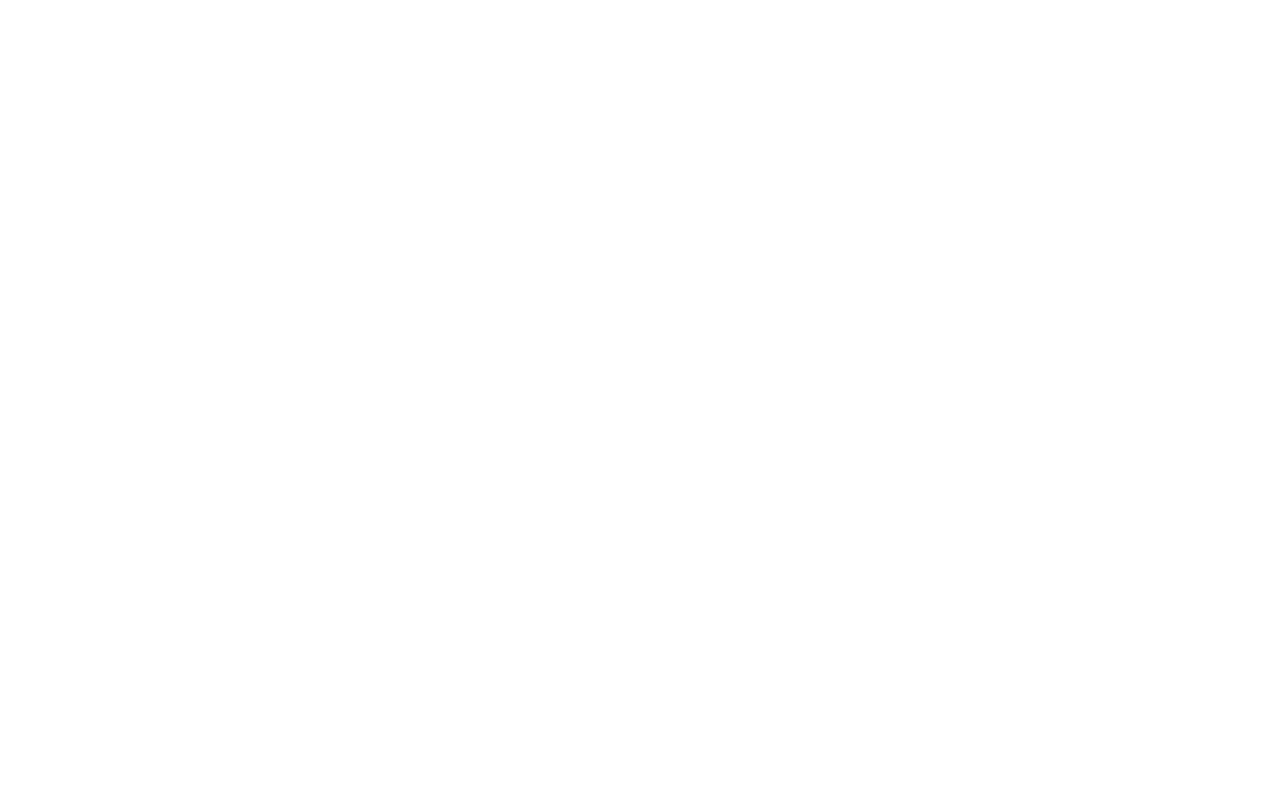
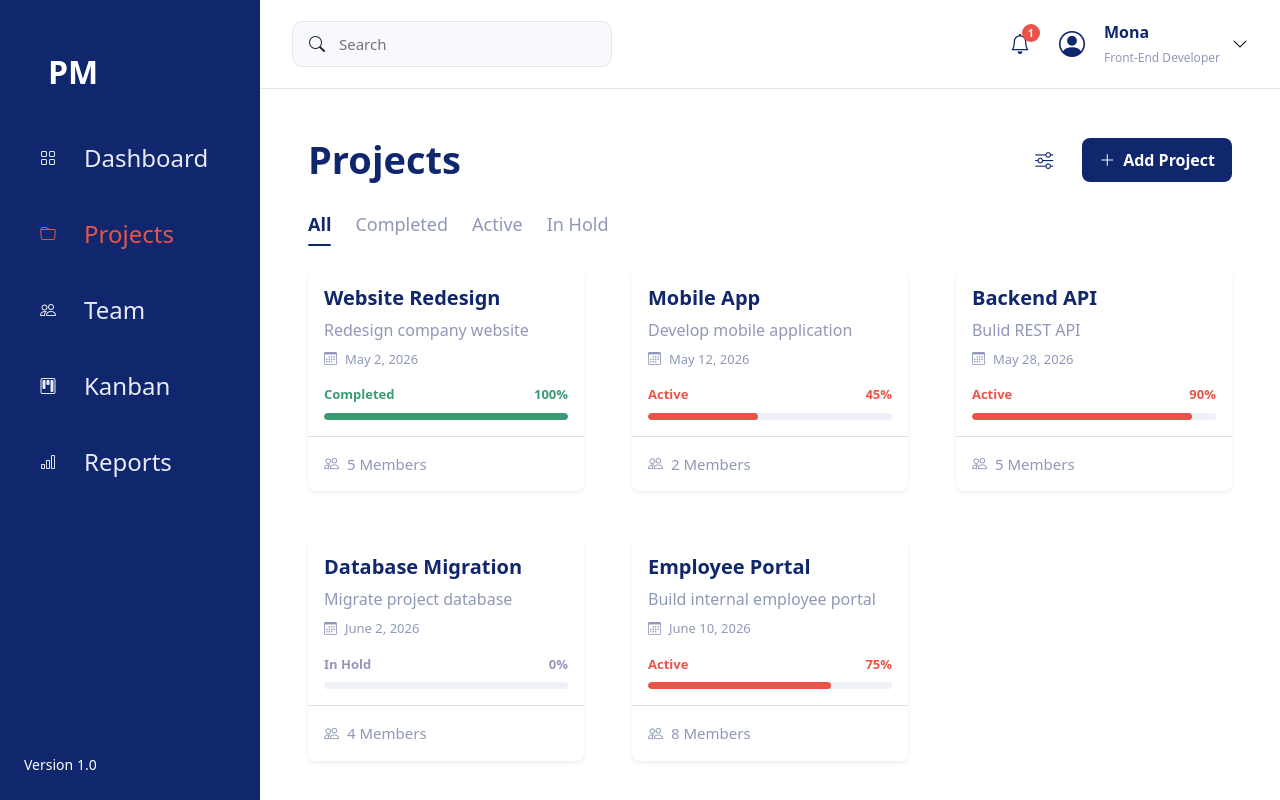
Before and after one commit to isrvell/PMS, a React (Vite) app: page /projects in a window 1280 px wide. Before the commit this address had no page. Built offline with nearby package versions, Linux system fonts and the light colour scheme.

Commit message:
feat: complete Projects page with project cards

```diff
--- /dev/null
+++ b/src/data/projectsData.js
@@ -0,0 +1,61 @@
+export const projectsdata = [
+  {
+    id: 1,
+    name: "Website Redesign",
+    description: "Redesign company website",
+    date: "May 2, 2026",
+    status: "completed",
+    progress: 100,
+    members: 5,
+  },
+  {
+    id: 2,
+    name: "Mobile App",
+    description: "Develop mobile application",
+    date: "May 12, 2026",
+    status: "active",
+    progress: 45,
+    members: 2,
+  },
+  {
+    id: 3,
+    name: "Backend API",
+    description: "Bulid REST API",
+    date: "May 28, 2026",
+    status: "active",
+    progress: 90,
+    members: 5,
+  },
+  {
+    id: 4,
+    name: "Database Migration",
+    description: "Migrate project database",
+    date: "June 2, 2026",
+    status: "in-hold",
+    progress: 0,
+    members: 4,
+  },
+  {
+    id: 5,
+    name: "Employee Portal",
+    description: "Build internal employee portal",
+    date: "June 10, 2026",
+    status: "active",
+    progress: 75,
+    members: 8,
+  },
+];
+export const projectStatuses = {
+  completed: {
+    label: "Completed",
+    color: "#3a9b72",
+  },
+  active: {
+    label: "Active",
+    color: "#eb5348",
+  },
+  "in-hold": {
+    label: "In Hold",
+    color: "#9398bb",
+  },
+};
--- /dev/null
+++ b/src/pages/Projects/ProjectCard/ProjectCard.css
@@ -0,0 +1,35 @@
+.project-card {
+  overflow: hidden;
+}
+.project-name {
+  color: #10276d;
+  font-size: 20px;
+  font-weight: 700;
+}
+.project-description {
+  color: #8f98b8;
+}
+.project-date {
+  color: #8f98b8;
+  font-size: 13px;
+}
+.project-status,
+.project-progress {
+  color: var(--status-color);
+  font-size: 13px;
+  font-weight: 600;
+}
+.project-card .progress {
+  height: 7px;
+  background-color: #eef1f7;
+  border-radius: 10px;
+}
+.project-card .progress-bar {
+  height: 7px;
+  background-color: var(--status-color);
+  border-radius: 10px;
+}
+.project-members {
+  color: #8f98b8;
+  font-size: 15px;
+}
--- /dev/null
+++ b/src/pages/Projects/ProjectCard/ProjectCard.jsx
@@ -0,0 +1,47 @@
+import "./ProjectCard.css";
+import { projectStatuses } from "../../../data/projectsData";
+function ProjectCard({ name, description, date, status, progress, members }) {
+  const projectStatus = projectStatuses[status];
+  return (
+    <article
+      className="project-card shadow-sm rounded-3 h-100"
+      style={{ "--status-color": projectStatus.color }}
+    >
+      {/* Project Information */}
+      <div className="p-3">
+        <div className="d-flex justify-content-between align-items-start gap-3">
+          <div>
+            <h5 className="project-name">{name}</h5>
+            <p className="project-description mb-2">{description}</p>
+          </div>
+        </div>
+        <p className="project-date mb-3">
+          <i className="bi bi-calendar3 me-2"></i>
+          {date}
+        </p>
+        {/* Status + Progress */}
+        <div className="d-flex justify-content-between align-items-center mb-2">
+          <span className="project-status">{projectStatus.label}</span>
+          <span className="project-progress">{progress}%</span>
+        </div>
+        <div className="progress">
+          <div
+            className="progress-bar"
+            role="progressbar"
+            style={{ width: `${progress}%` }}
+            aria-valuenow={progress}
+            aria-valuemin="0"
+            aria-valuemax="100"
+          ></div>
+        </div>
+      </div>
+      {/* Members */}
+      <div className="project-members border-top px-3 py-3">
+        <i className="bi bi-people me-2"></i>
+        {members} Members
+      </div>
+    </article>
+  );
+}
+
+export default ProjectCard;
--- /dev/null
+++ b/src/pages/Projects/ProjectFilters/ProjectFilters.css
@@ -0,0 +1,29 @@
+.project-filters {
+  margin-bottom: 24px;
+}
+.filter-item {
+  background: transparent;
+  border: 0;
+  padding: 0 0 8px;
+  font-size: 18px;
+  font-weight: 500;
+  color: #8f98b8;
+  position: relative;
+}
+.filter-item:hover {
+  color: #10276d;
+}
+.filter-item.active {
+  color: #10276d;
+  font-weight: 600;
+}
+.filter-item.active::after {
+  content: "";
+  position: absolute;
+  left: 0;
+  right: 0;
+  bottom: 0;
+  height: 2px;
+  background-color: #10276d;
+  border-radius: 2px;
+}
--- /dev/null
+++ b/src/pages/Projects/ProjectFilters/ProjectFilters.jsx
@@ -0,0 +1,39 @@
+import "./ProjectFilters.css";
+const filters = [
+  {
+    id: "all",
+    label: "All",
+  },
+  {
+    id: "completed",
+    label: "Completed",
+  },
+  {
+    id: "active",
+    label: "Active",
+  },
+  {
+    id: "in-hold",
+    label: "In Hold",
+  },
+];
+function ProjectFilters({ activeFilter, onFilterChange }) {
+  return (
+    <nav className="project-filters" aria-label="Project filters">
+      <div className="d-flex gap-4">
+        {filters.map((filter) => (
+          <button
+            type="button"
+            key={filter.id}
+            className={`filter-item ${activeFilter === filter.id ? "active" : ""}`}
+            onClick={() => onFilterChange(filter.id)}
+          >
+            {filter.label}
+          </button>
+        ))}
+      </div>
+    </nav>
+  );
+}
+
+export default ProjectFilters;
--- /dev/null
+++ b/src/pages/Projects/ProjectHeader/ProjectHeader.css
@@ -0,0 +1,23 @@
+.project-header {
+  margin-bottom: 28px;
+}
+.project-header h1 {
+  color: #10276d;
+  font-size: 38px;
+  font-weight: 700;
+}
+.filter-btn {
+  color: #10276d;
+  font-size: 18px;
+}
+.add-project-btn {
+  background-color: #10276d;
+  color: #fff;
+  border-radius: 0.5rem;
+  padding: 9px 16px;
+  font-weight: 600;
+}
+.add-project-btn:hover {
+  background-color: #0d205c;
+  color: #fff;
+}
--- /dev/null
+++ b/src/pages/Projects/ProjectHeader/ProjectHeader.jsx
@@ -0,0 +1,20 @@
+import "./ProjectHeader.css";
+export default function ProjectHeader() {
+  return (
+    <div className="project-header d-flex justify-content-between align-items-center">
+      <h1 className="mb-0">Projects</h1>
+      <div className="d-flex align-items-center gap-3">
+        <button
+          type="button"
+          className="btn filter-btn"
+          aria-label="Filter-projects"
+        >
+          <i className="bi bi-sliders"></i>
+        </button>
+        <button className="btn add-project-btn">
+          <i className="bi bi-plus-lg me-2"></i>Add Project
+        </button>
+      </div>
+    </div>
+  );
+}
--- /dev/null
+++ b/src/pages/Projects/Projects.jsx
@@ -0,0 +1,41 @@
+import { useState } from "react";
+import { projectsdata } from "../../data/projectsData";
+import ProjectCard from "./ProjectCard/ProjectCard";
+import ProjectHeader from "./ProjectHeader/ProjectHeader";
+import ProjectFilters from "./ProjectFilters/ProjectFilters";
+
+function Projects() {
+  const [activeFilter, setActiveFilter] = useState("all");
+  const filteredProjects =
+    activeFilter === "all"
+      ? projectsdata
+      : projectsdata.filter((project) => project.status === activeFilter);
+
+  return (
+    <section className="projects">
+      <div className="container-fluid mt-5 px-5">
+        <ProjectHeader />
+        <ProjectFilters
+          activeFilter={activeFilter}
+          onFilterChange={setActiveFilter}
+        />
+        <div className="row g-5">
+          {filteredProjects.map((project) => (
+            <div key={project.id} className="col-12 col-md-6 col-xl-4">
+              <ProjectCard
+                name={project.name}
+                description={project.description}
+                date={project.date}
+                status={project.status}
+                progress={project.progress}
+                members={project.members}
+              />
+            </div>
+          ))}
+        </div>
+      </div>
+    </section>
+  );
+}
+
+export default Projects;
--- a/src/routes/AppRoutes.jsx
+++ b/src/routes/AppRoutes.jsx
@@ -2,6 +2,7 @@
 import MainLayout from "../components/layout/MainLayout/MainLayout.jsx";
 
 import Dashboard from "../pages/Dashboard/Dashboard.jsx";
+import Projects from "../pages/Projects/Projects.jsx";
 
 function AppRoutes() {
   return (
@@ -9,6 +10,7 @@
       <Routes>
         <Route element={<MainLayout />}>
           <Route index element={<Dashboard />} />
+          <Route path="/projects" element={<Projects />} />
         </Route>
       </Routes>
     </BrowserRouter>
```
Also changed, not shown: 1 other file (tests, documents, lock files or other folders).
